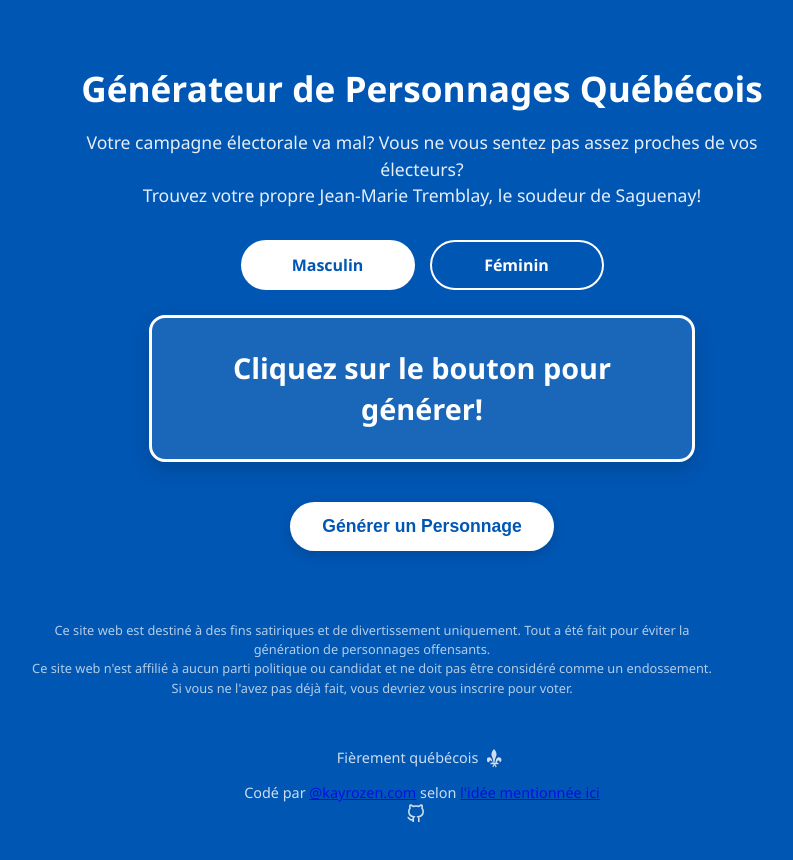
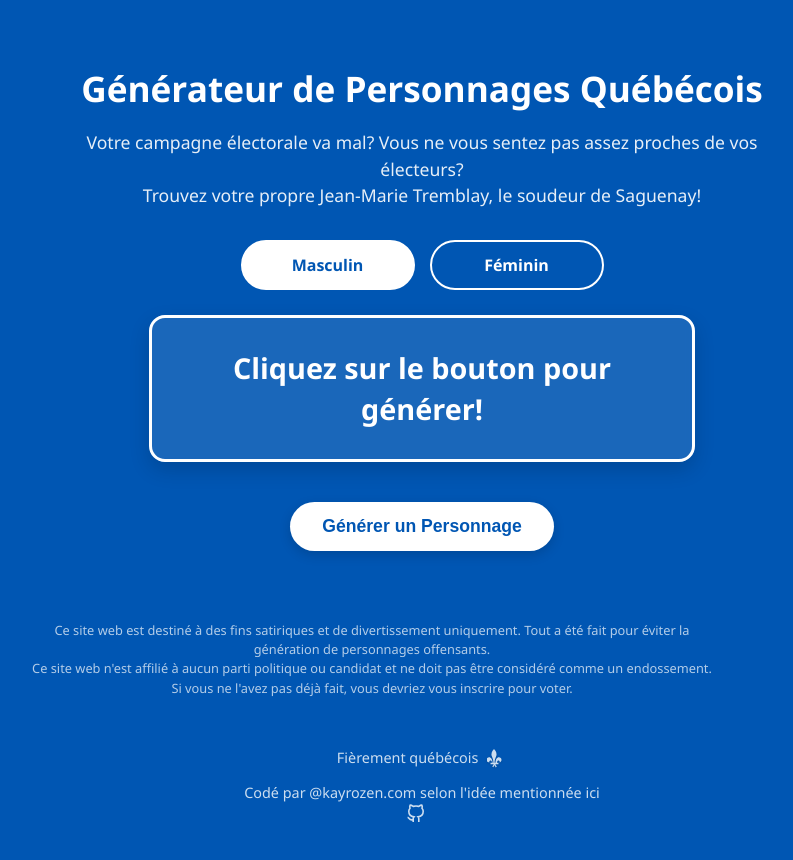
Before and after one commit to kayrozen/personna, a plain HTML site: page index.html in a window 1280 px wide. Shown: the whole page, without its empty margins (218-1011 px from the left). Drawn offline with Linux system fonts and the light colour scheme.

Commit message:
Links color

```diff
--- a/index.html
+++ b/index.html
@@ -177,6 +177,38 @@
             margin-top: 50px;
             max-width: 700px;
             line-height: 1.5;
+        }
+
+        a {
+            color: var(--white);
+            text-decoration: none;
+            transition: opacity 0.3s ease;
+        }
+
+        a:hover {
+            opacity: 0.8;
+            text-decoration: underline;
+        }
+
+        /* Pour les liens dans le footer spécifiquement */
+        #footer a {
+            text-decoration: none;
+        }
+
+        #footer a:hover {
+            text-decoration: underline;
+            opacity: 0.9;
+        }
+
+        /* Pour le lien dans #minortext */
+        #minortext a {
+            color: var(--white);
+            font-weight: 500;
+        }
+
+        #minortext a:hover {
+            text-decoration: underline;
+            opacity: 0.9;
         }
 
         @media (max-width: 600px) {
```
